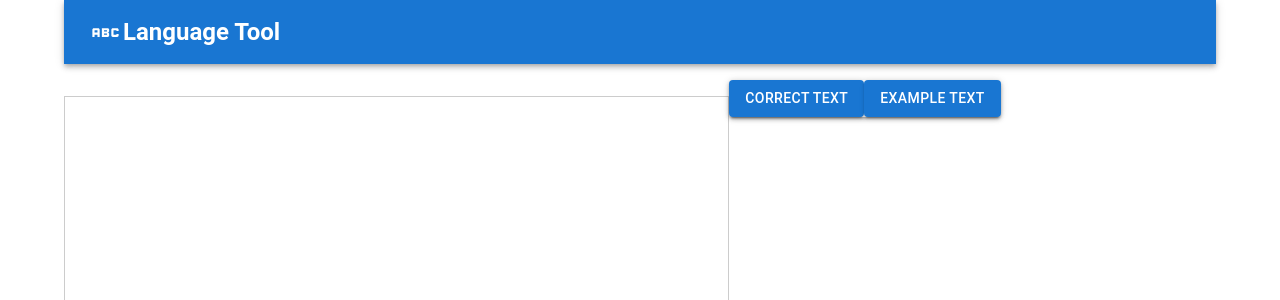
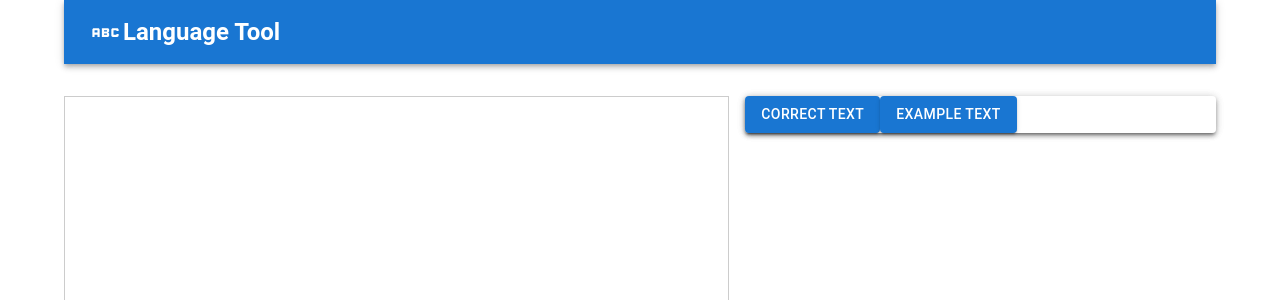
Before and after one commit to bensbahou/languageToolReact, a React (Create React App) app: page / in a window 1280 px wide. Shown: the top 300 px of the page. Built offline with nearby package versions, Linux system fonts and the light colour scheme.

Commit message:
orgnize options buttons

```diff
--- a/src/App.js
+++ b/src/App.js
@@ -499,6 +499,8 @@
           </Grid>
         )}
         {!showErrors && (
+          <Grid item lg={5} sm={12}>
+            <Paper elevation={3}>
               <InitialOptions
                 setShowErrors={setShowErrors}
                 value={value}
@@ -508,6 +510,8 @@
                 data={data}
                 add_errors={add_errors}
               />
+            </Paper>
+          </Grid>
         )}
       </Grid>
     </Container>
```
Lines whose indentation alone changed are shown as unchanged.
